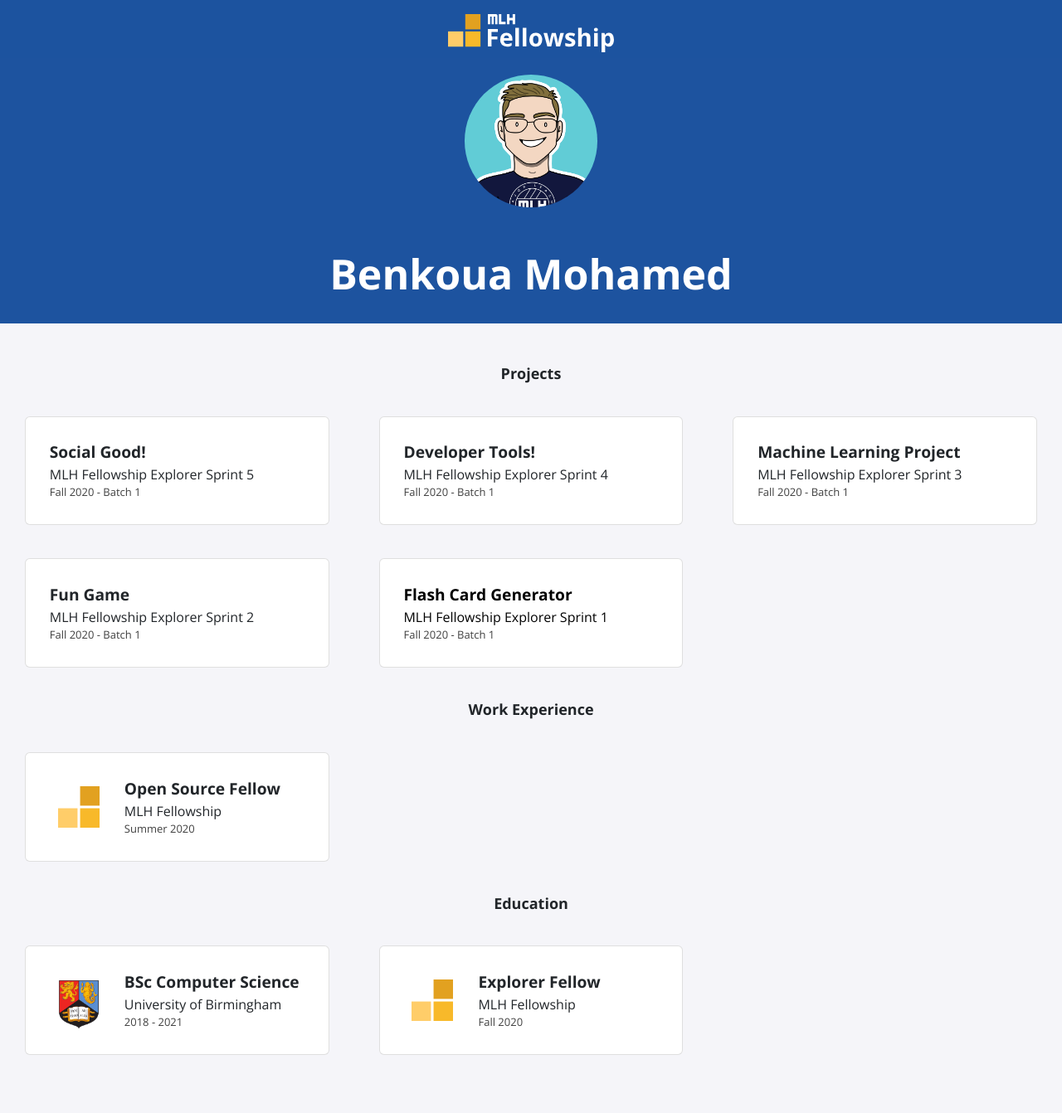
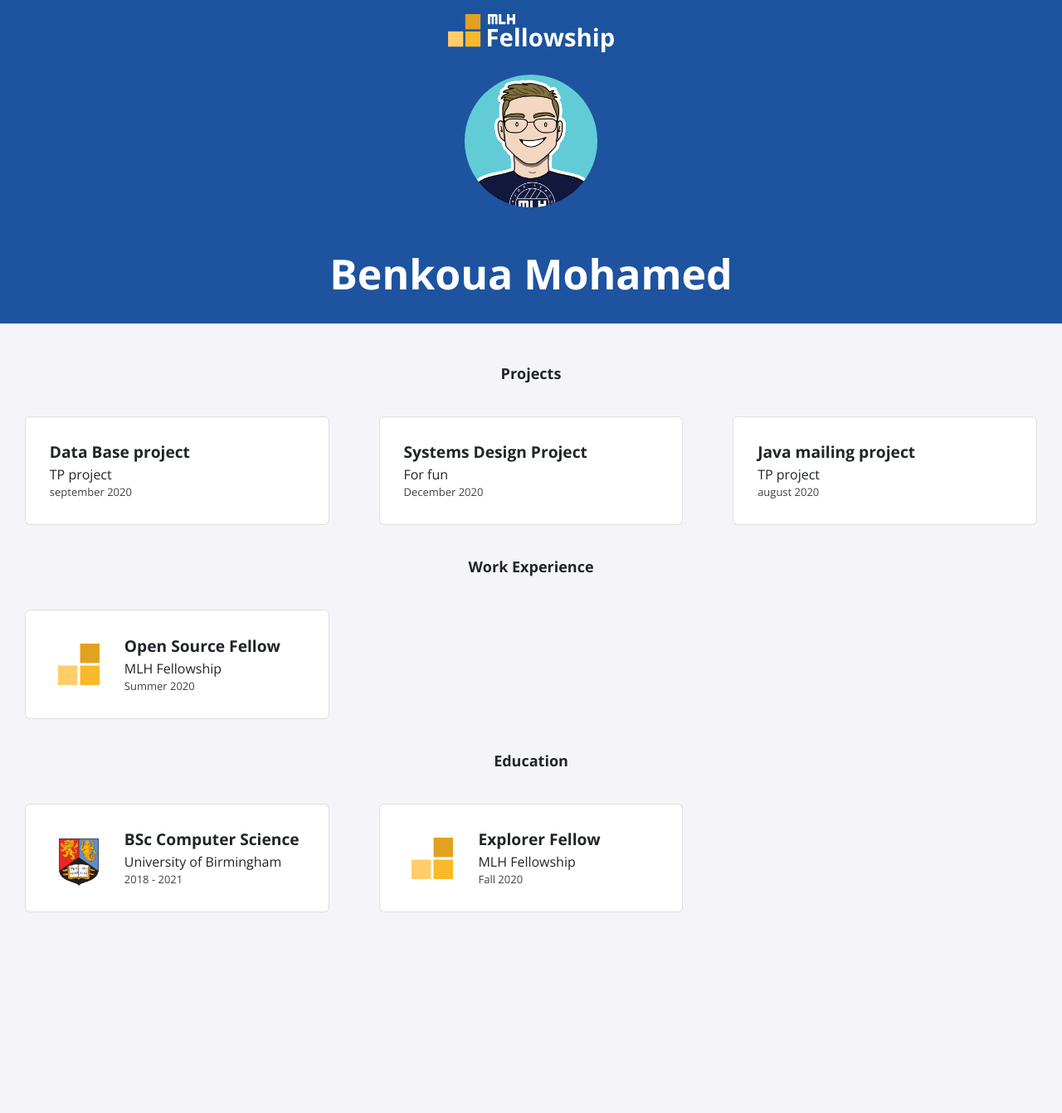
Before and after one commit to killua750/killua750.github.io, a Jekyll site: the page built from index.html, in a window 1280 px wide. Shown: the whole page at 83% size. Built offline with Jekyll 4.4.1, drawn with Linux system fonts in a browser that asks for light colours; nearby versions of some CDN libraries; after the commit the page ends 1170 px from its top, so only the background shows below that.

Commit message:
Update projects.yml

```diff
--- a/_data/projects.yml
+++ b/_data/projects.yml
@@ -1,20 +1,11 @@
-- title: Social Good!
-  event: MLH Fellowship Explorer Sprint 5
-  date: Fall 2020 - Batch 1
+- title: Data Base project
+  event: TP project
+  date: september 2020
 
-- title: Developer Tools!
-  event: MLH Fellowship Explorer Sprint 4
-  date: Fall 2020 - Batch 1
+- title: Systems Design Project
+  event: For fun
+  date: December 2020
 
-- title: Machine Learning Project
-  event: MLH Fellowship Explorer Sprint 3
-  date: Fall 2020 - Batch 1
-
-- title: Fun Game
-  event: MLH Fellowship Explorer Sprint 2
-  date: Fall 2020 - Batch 1
-
-- title: Flash Card Generator
-  event: MLH Fellowship Explorer Sprint 1
-  date: Fall 2020 - Batch 1
-  page-name: sprint1
+- title: Java mailing project
+  event: TP project
+  date: august 2020
```
